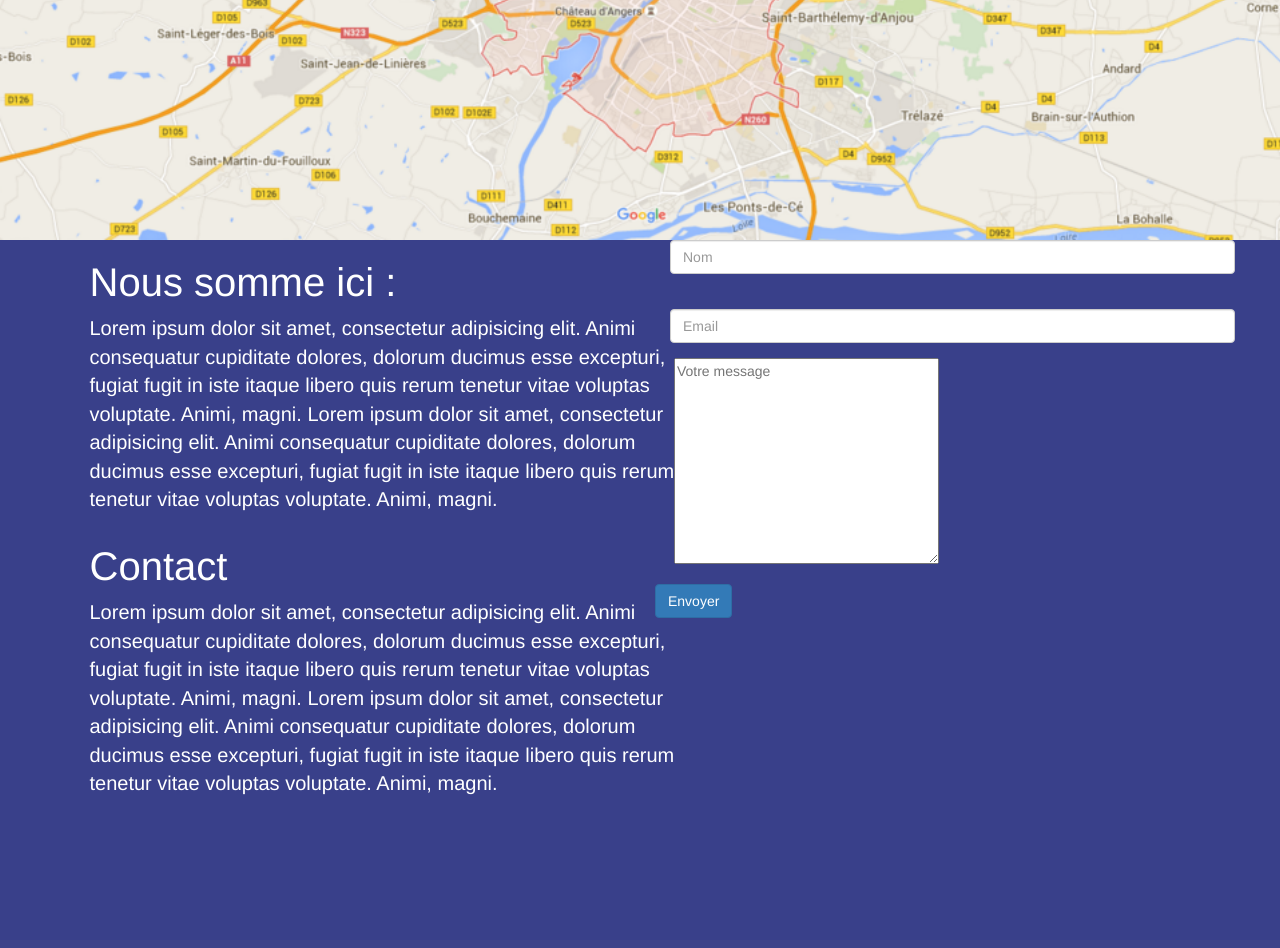
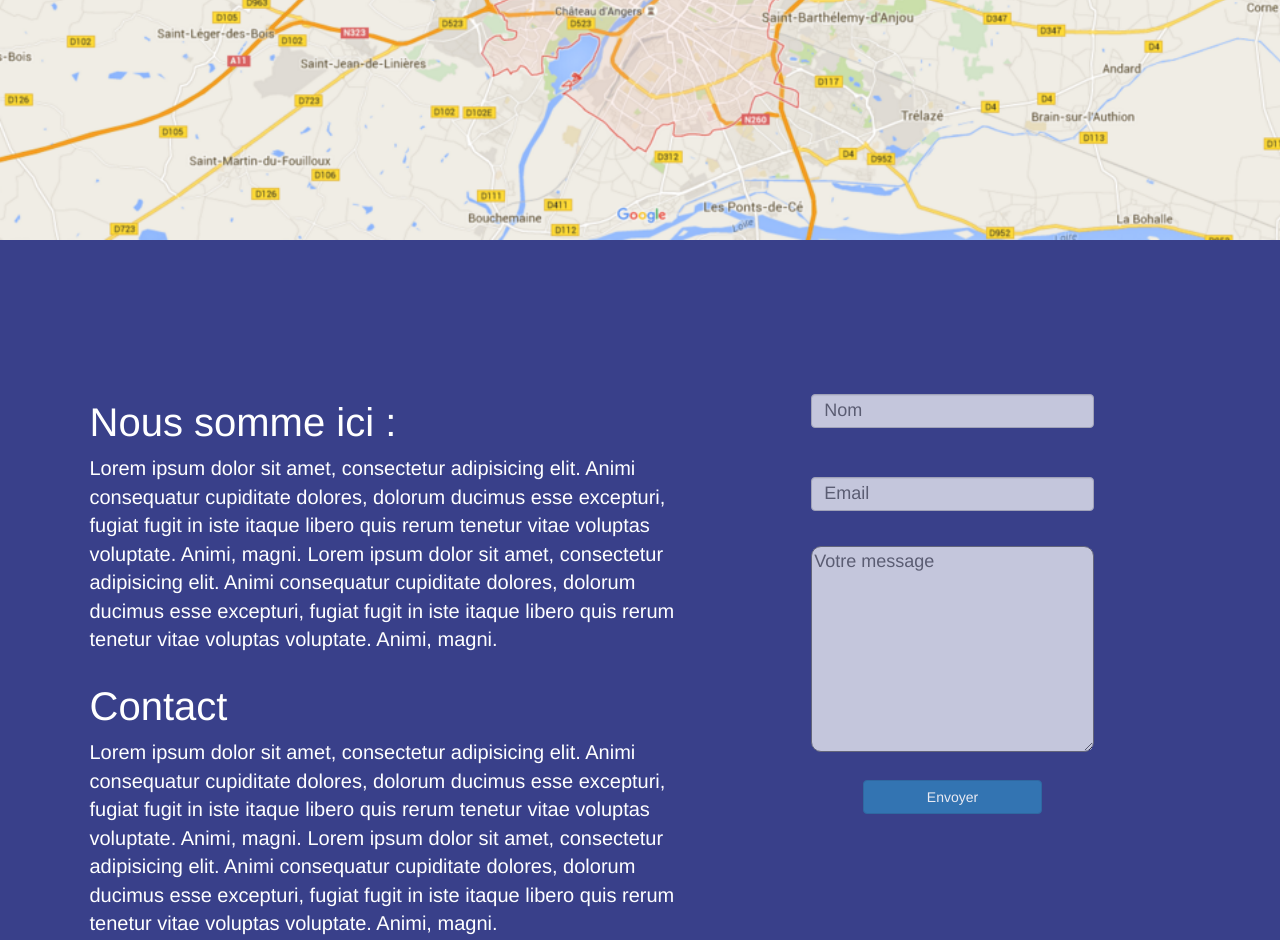
Before and after one commit to theovoi/bpf44, a PHP site: page / in a window 1280 px wide; the page is wider, and only the part inside the window is pictured. Shown: the part 5010-5958 px from the top of that part. Before the commit the page ends 5805 px from the top of that part, so only its background shows below. Run offline with PHP 8.4, Linux system fonts and the light colour scheme.

Commit message:
finit div contact

```diff
--- a/css/style.css
+++ b/css/style.css
@@ -350,6 +350,36 @@ h2 {
     color: white;
     float: left;
 }
+.form-control{
+    width: 50%;
+    display: block;
+    margin-right: auto;
+    margin-left: auto;
+    margin-top: 1em;
+    margin-bottom: 1em;
+    opacity: 0.7;
+}
+.contact{
+    margin-top: 10em;
+}
+.alert{color:white;font-size: 20px;border: none; text-align: center; font-weight: bold;
+    background-color: black !important; opacity: 0.5; width: 40%;border-radius: 10px;display: block; margin-left: auto;margin-right: auto;}
+.success{color:white;font-size: 20px;border: none; text-align: center; font-weight: bold;
+    background-color: black !important; opacity: 0.5; width: 40%;border-radius: 10px;display: block; margin-left: auto;margin-right: auto;}
+::-webkit-input-placeholder {  color: #6a6a6a !important; opacity: 1 !important; font-size: 18px; }
+:-moz-placeholder { /* Firefox 18- */  color: white !important;  }
+::-moz-placeholder {  /* Firefox 19+ */  color: white !important;  }
+:-ms-input-placeholder {  color: white !important;  }
+.textare{
+    opacity: 0.7;
+    margin-bottom: 2em;
+    width: 50% !important;
+    display: block;
+    margin-right: auto;
+    margin-left: auto;
+    border-radius: 10px;
+}
+.btnsub{display: block;margin-left: auto;margin-right: auto;width: 30%;opacity: 0.9;}
 /*Modal*/
 .popup{
     min-width: 200%;
--- a/index.php
+++ b/index.php
@@ -189,7 +189,7 @@
 
 <section id="section8">
     <div class="col-md-12">
-        <div class="col-md-6">
+        <div class="col-md-6 contact">
             <h3>Nous somme ici :</h3>
             <p>     Lorem ipsum dolor sit amet, consectetur adipisicing elit.
                 Animi consequatur cupiditate dolores, dolorum ducimus esse excepturi,
@@ -226,7 +226,7 @@
                         </div>
                     </div>
                     <div class="col-md-12">
-                        <div class="form-group animated bounceInLeft">
+                        <div class="form-group animated bounceInRight">
                             <label for="inputemail"></label>
                             <input type="text" placeholder="Email" class="form-control" name="email" id="inputemail" value="<?= isset($_SESSION['input']['email']) ? $_SESSION['input']['email'] :'' ;?>">
                         </div>
```
